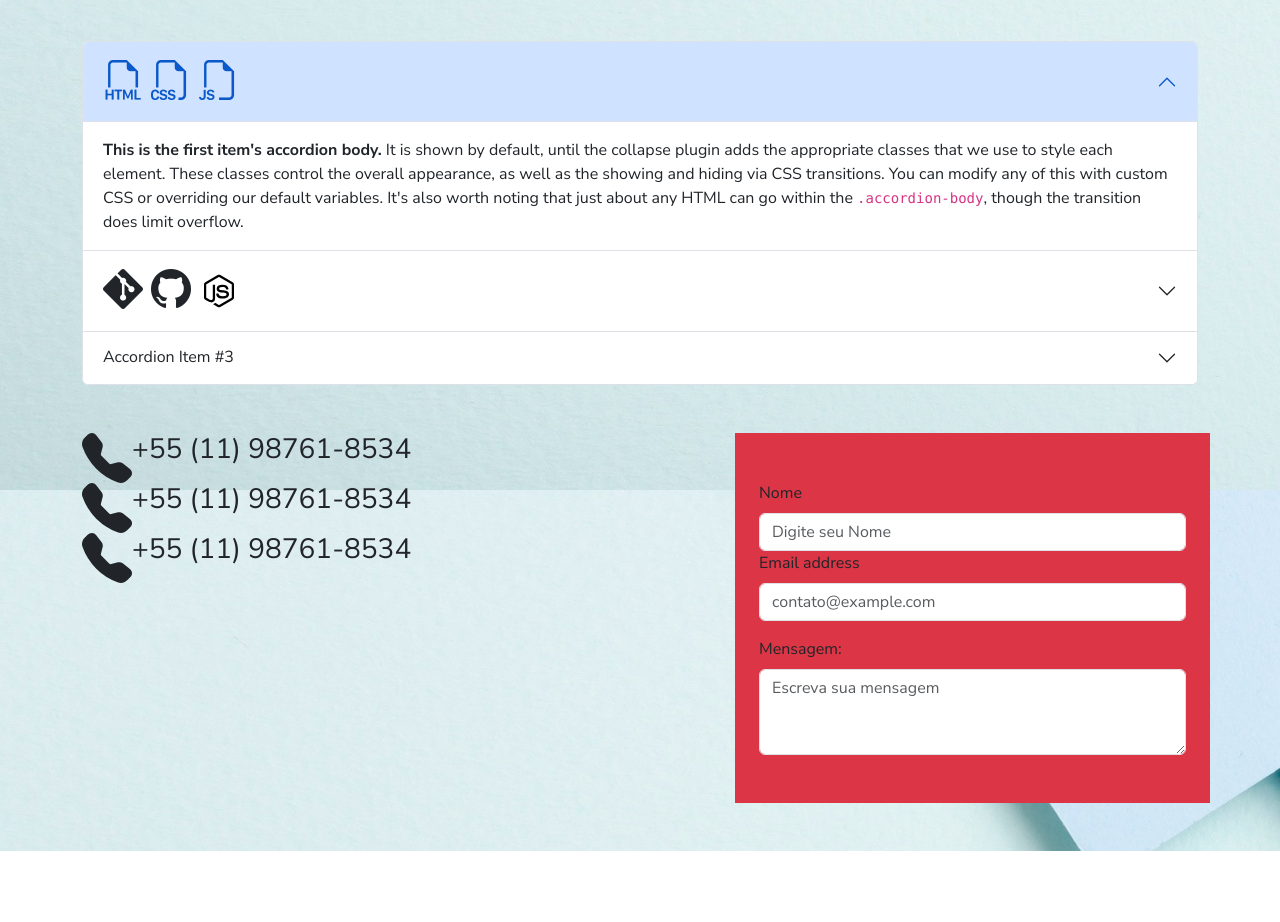
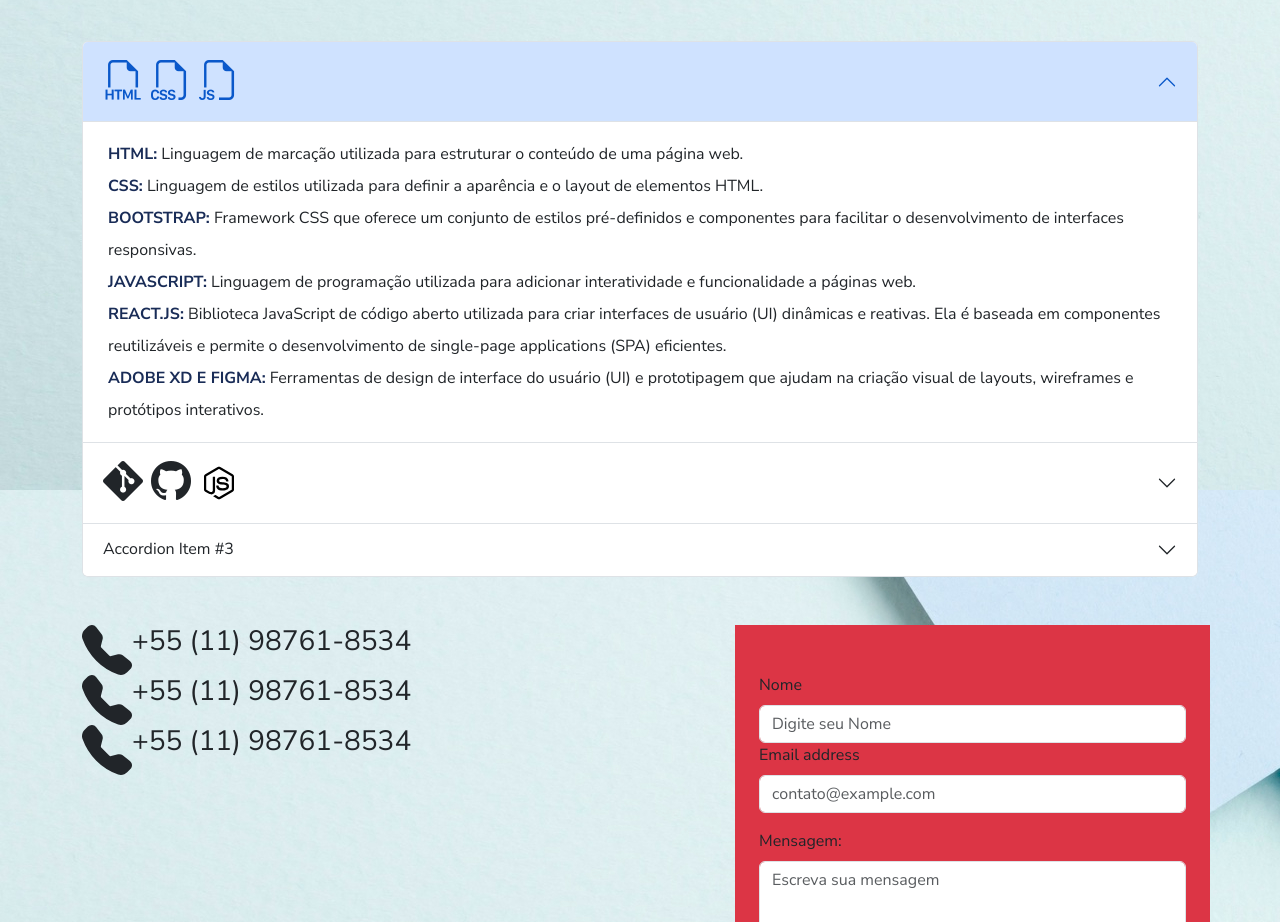
Before and after one commit to R0drigo-Pedroso/Portfolio, a plain HTML site: page index.html in a window 1280 px wide. Shown: the part 1760-2682 px from the top of the page. Before the commit the page ends 2611 px from the top, so only its background shows below. Drawn offline with nearby package versions, Linux system fonts and the light colour scheme.

Commit message:
Ajustes no accordeon

```diff
--- a/css/estilo.css
+++ b/css/estilo.css
@@ -140,6 +140,11 @@ h1 {
   margin-top: 1rem;
 }
 
+
+.skillFrontEnd li {
+  line-height: 2rem;
+}
+
 @media (max-width: 600px)  {
   h1 {
     font-size: 2.5rem !important;
--- a/index.html
+++ b/index.html
@@ -249,12 +249,22 @@
                     </button>
                 </h2>
                 <div id="panelsStayOpen-collapseOne" class="accordion-collapse collapse show">
-                    <div class="accordion-body">
-                        <strong>This is the first item's accordion body.</strong> It is shown by default, until the collapse plugin adds the
-                        appropriate classes that we use to style each element. These classes control the overall appearance, as well as the showing
-                        and hiding via CSS transitions. You can modify any of this with custom CSS or overriding our default variables. It's also
-                        worth noting that just about any HTML can go within the <code>.accordion-body</code>, though the transition does limit
-                        overflow.
+                    <div class="accordion-body skillFrontEnd">
+                        <li><span class="fs-6 fw-bold">HTML:</span> Linguagem de marcação utilizada para estruturar o conteúdo de uma página web.
+                        </li>
+                        <li><span class="fs-6 fw-bold">CSS:</span> Linguagem de estilos utilizada para definir a aparência e o layout de elementos
+                            HTML.</li>
+                        <li><span class="fs-6 fw-bold">Bootstrap:</span> Framework CSS que oferece um conjunto de estilos pré-definidos e componentes
+                            para facilitar o desenvolvimento
+                            de interfaces responsivas.</li>
+                        <li><span class="fs-6 fw-bold">JavaScript:</span> Linguagem de programação utilizada para adicionar interatividade e
+                            funcionalidade a páginas web.</li>
+                        <li><span class="fs-6 fw-bold">React.js:</span> Biblioteca JavaScript de código aberto utilizada para criar interfaces de
+                            usuário (UI) dinâmicas e reativas. Ela
+                            é baseada em componentes reutilizáveis e permite o desenvolvimento de single-page applications (SPA) eficientes.</li>
+                        <li><span class="fs-6 fw-bold">Adobe XD e Figma:</span> Ferramentas de design de interface do usuário (UI) e prototipagem que
+                            ajudam na criação visual de
+                            layouts, wireframes e protótipos interativos.</li>
                     </div>
                 </div>
             </div>
```
